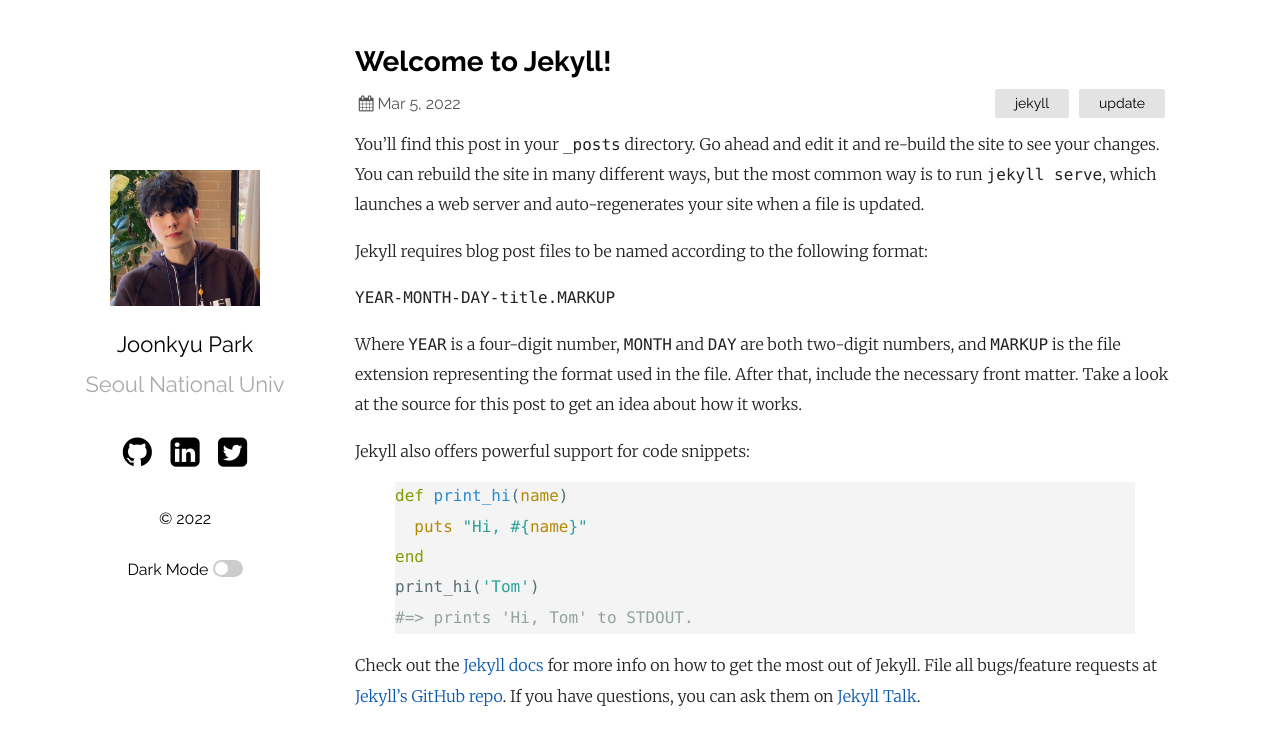
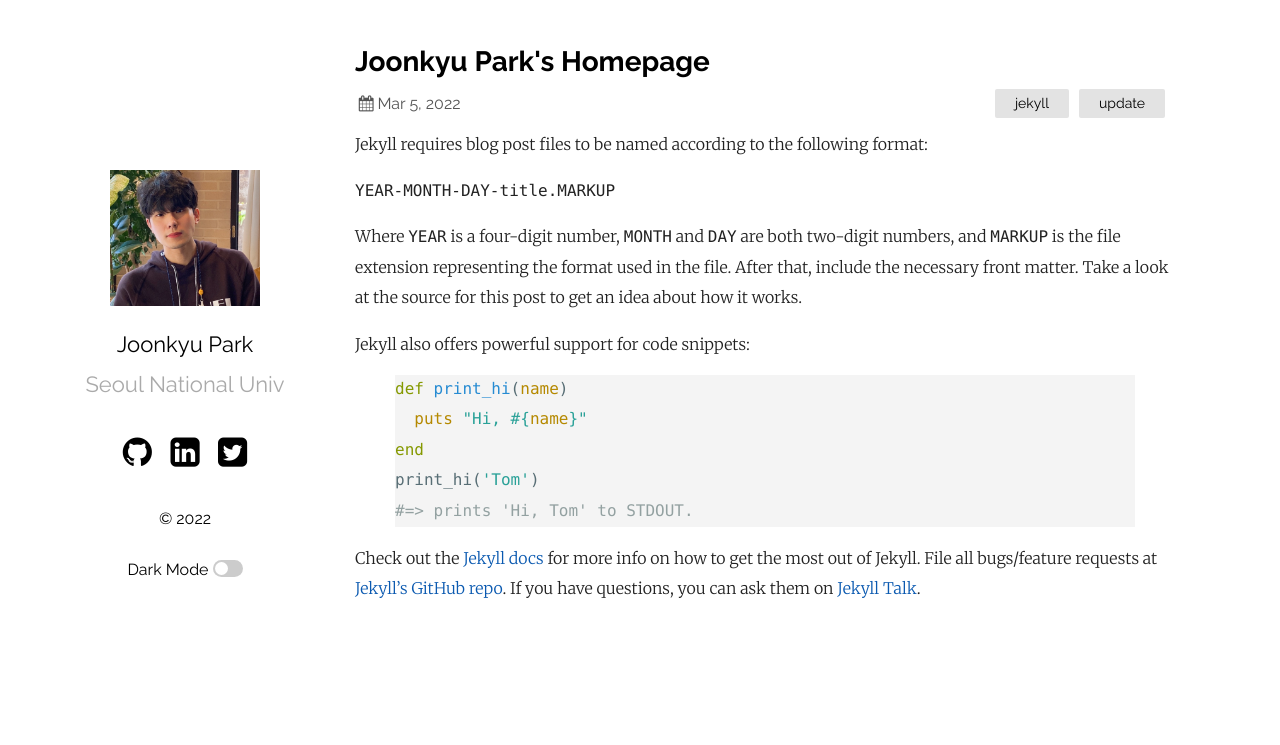
Before and after one commit to jkpark0825/jkpark0825_2.github.io, a Jekyll site: the page built from _posts/2022-03-05-welcome-to-jekyll.markdown, in a window 1280 px wide. Shown: the top 745 px of the page. Built offline with Jekyll 4.4.1, drawn with Linux system fonts in a browser that asks for light colours.

Commit message:
Update 2022-03-05-welcome-to-jekyll.markdown

```diff
--- a/_posts/2022-03-05-welcome-to-jekyll.markdown
+++ b/_posts/2022-03-05-welcome-to-jekyll.markdown
@@ -1,10 +1,9 @@
 ---
 layout: post
-title:  "Welcome to Jekyll!"
+title:  Joonkyu Park's Homepage
 date:   2022-03-05 12:59:49 +0900
 categories: jekyll update
 ---
-You’ll find this post in your `_posts` directory. Go ahead and edit it and re-build the site to see your changes. You can rebuild the site in many different ways, but the most common way is to run `jekyll serve`, which launches a web server and auto-regenerates your site when a file is updated.
 
 Jekyll requires blog post files to be named according to the following format:
 
```
